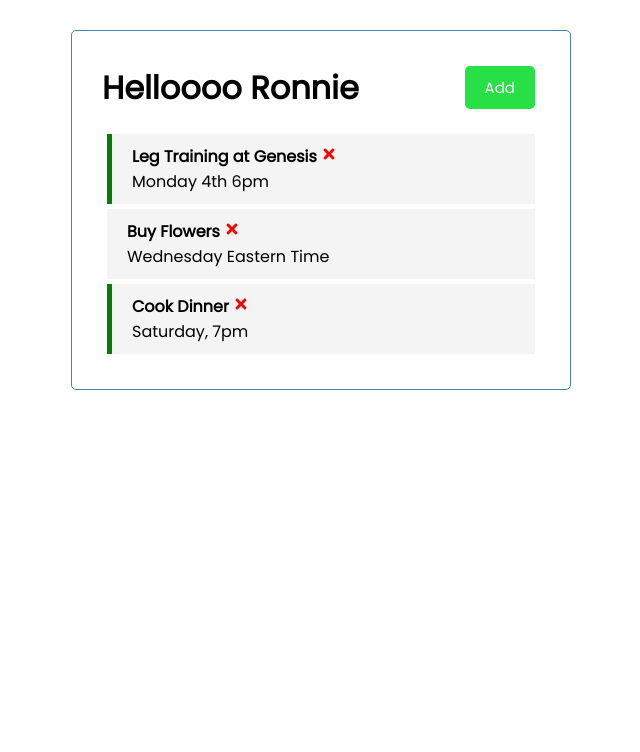
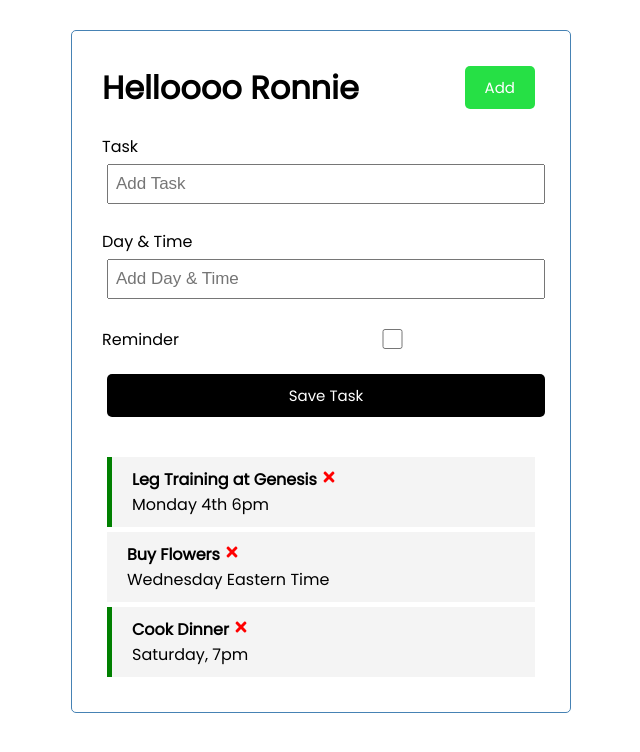
Before and after one commit to BlissfulCoda/React-task-tracker, a React (Create React App) app: page / in a window 1280 px wide. Shown: the top 752 px of the page, without its empty margins (319-959 px from the left). Built offline with nearby package versions, Linux system fonts and the light colour scheme.

Commit message:
can add tasks to the ui

```diff
--- a/src/App.js
+++ b/src/App.js
@@ -1,6 +1,7 @@
 import {useState} from 'react';
 import Header from './components/Header';
 import Task from './components/Tasks';
+import AddTask from './components/AddTask';
 
 
 const App = () => {
@@ -33,9 +34,16 @@
     setTasks(tasks.map(task => task.id === id ? {...task, reminder: !task.reminder} : task))
   }
 
+  const addTask = (task) => {
+    const id = Math.floor(Math.random() * 10000) + 1;
+    const newTask = {id, ...task}
+    setTasks([...tasks, newTask])
+  }
+
   return (
     <div className="container">
       <Header />
+      <AddTask onAdd={addTask}/>
       { tasks.length <= 0 ? ('Nothing to Show ') : (<Task tasks={tasks} onDelete={deleteTask} onToggle={toggleReminder}/>)}
     </div>
   );
--- /dev/null
+++ b/src/components/AddTask.js
@@ -0,0 +1,56 @@
+import { useState } from 'react';
+
+const AddTask = ({ onAdd }) => {
+  const [text, setText] = useState('');
+  const [day, setDay] = useState('');
+  const [reminder, setReminder] = useState(false);
+
+  const onSubmit = e => {
+    e.preventDefault();
+
+    if (!text) {
+      alert('Please add a Task');
+      return;
+    }
+
+    onAdd({ text, day, reminder });
+    setText('');
+    setDay('');
+    setReminder(false);
+  };
+
+  return (
+    <form className="add-form" onSubmit={onSubmit}>
+      <div className="form-control">
+        <label>Task</label>
+        <input
+          type="text"
+          placeholder="Add Task"
+          value={text}
+          onChange={e => setText(e.target.value)}
+        />
+      </div>
+      <div className="form-control">
+        <label>Day & Time </label>
+        <input
+          type="text"
+          placeholder="Add Day & Time"
+          value={day}
+          onChange={e => setDay(e.target.value)}
+        />
+      </div>
+      <div className="form-control form-control-check">
+        <label>Reminder</label>
+        <input
+          type="checkbox"
+          checked={reminder}
+          value={reminder}
+          onChange={e => setReminder(e.currentTarget.checked)}
+        />
+      </div>
+      <input type="submit" value="Save Task" class="btn btn-block" />
+    </form>
+  );
+};
+
+export default AddTask;
```
Also changed, not shown: 1 other file (tests, documents, lock files or other folders).
